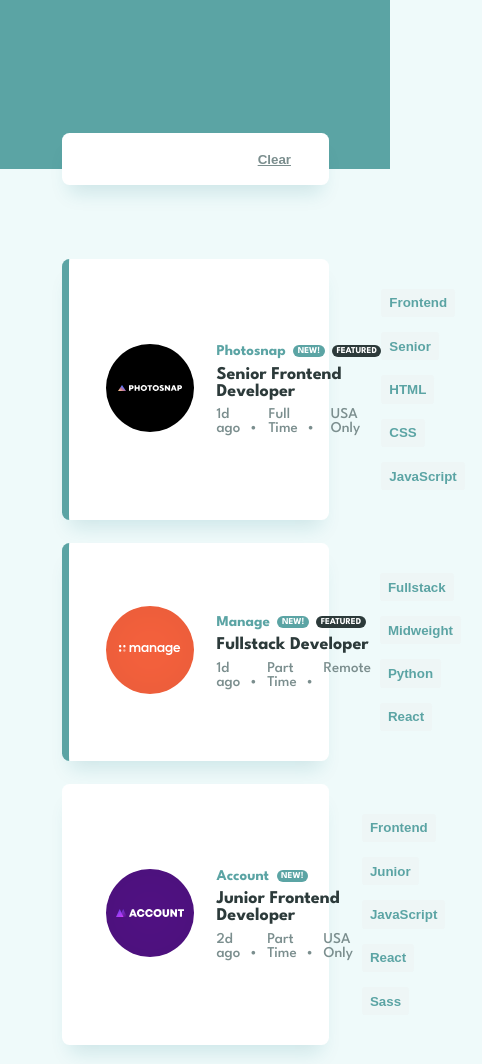
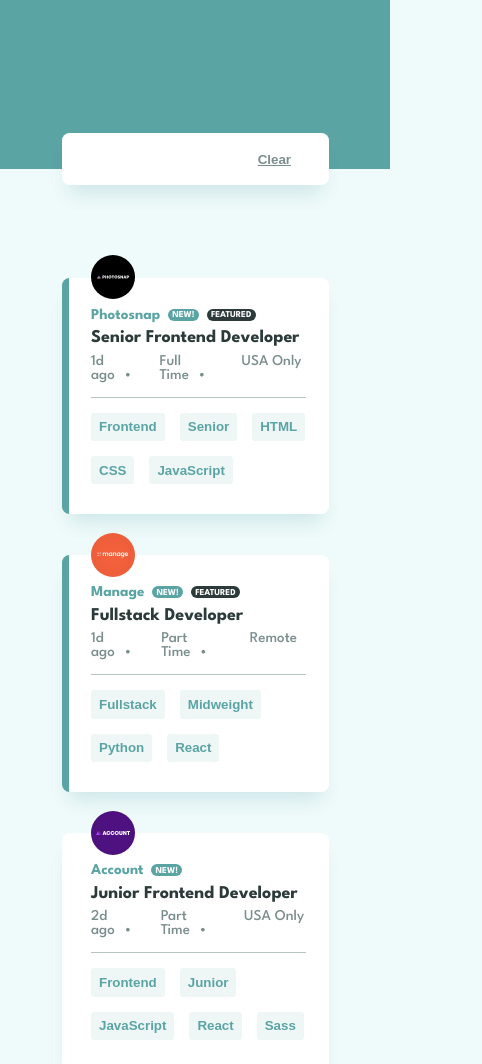
Before and after one commit to AmberVenema98/CodeOrange, a plain HTML site: page index.html in a window 390 px wide. Shown: the top 1064 px of the page, 482 px wide, since content can reach past the window. Drawn offline with Linux system fonts and the light colour scheme.

Commit message:
Adding mobile responsive

```diff
--- a/style.css
+++ b/style.css
@@ -178,7 +178,7 @@ body {
 .details {
   color: var(--dark-gray);
   display: flex;
-  gap: 10px;
+  gap: 1em;
   list-style: none;
 }
 
@@ -212,3 +212,39 @@ body {
   background-color: var(--primary-cyan);
   color: white;
 }
+
+
+/* Mobile Responsive */
+@media (max-width: 768px) {
+  .job-card {
+    flex-direction: column;
+    align-items: flex-start;
+    padding: 2em 1.5em;
+    margin-top: 1.25em;
+    position: relative;
+  }
+
+  .job-card:hover {
+  transform:none;
+}
+
+  .job-left {
+    flex-direction: column;
+    align-items: flex-start;
+    border-bottom: 1px solid #B7C4C4;
+    width: 100%;
+    padding-bottom: 1em;
+    margin-bottom: 1em;
+  }
+
+  .logo {
+    position: absolute;
+    top: -1.5em;
+    left: 1.5em;
+  }
+
+  .logo img {
+    width: 50%;
+    height: 50%;
+  }
+}
```
